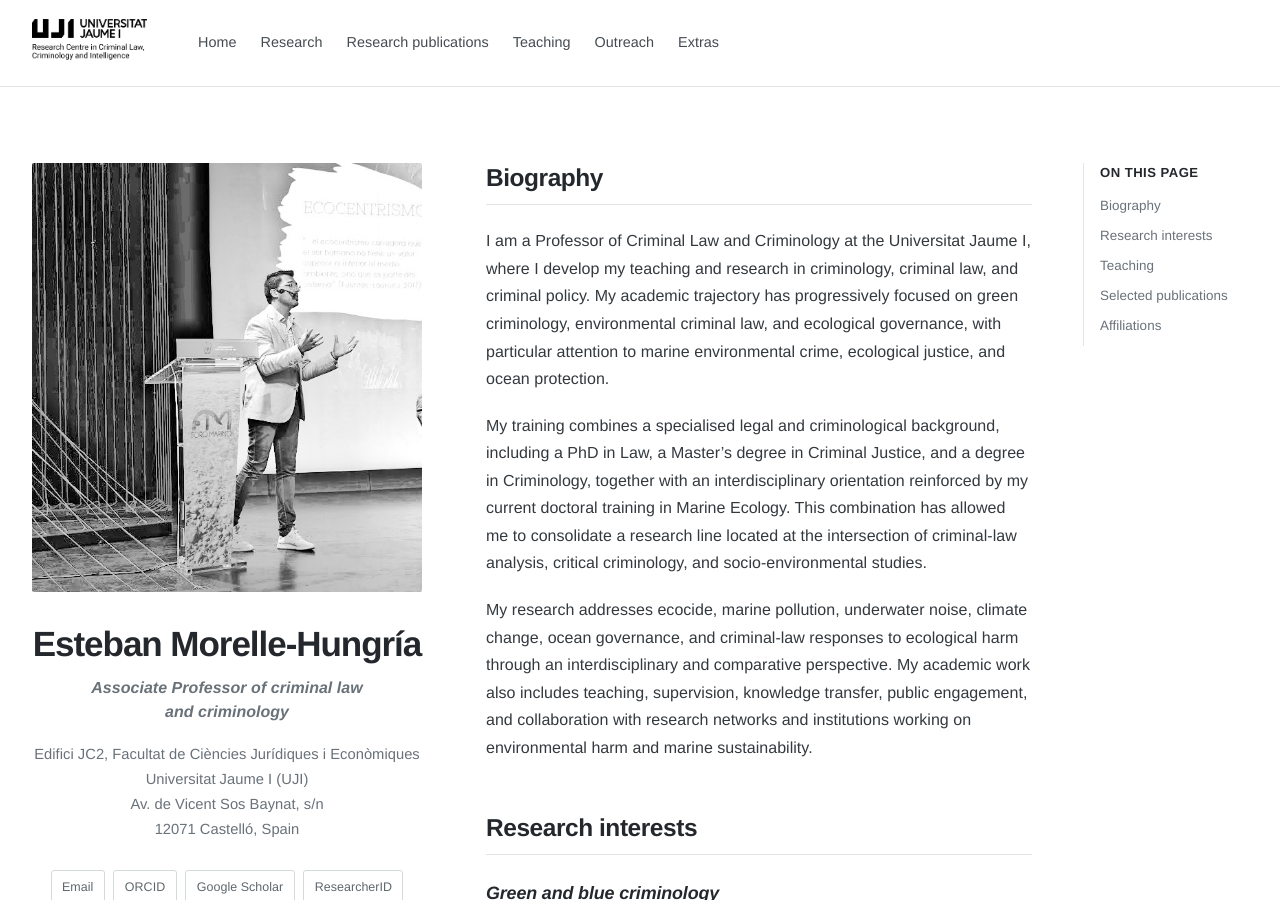
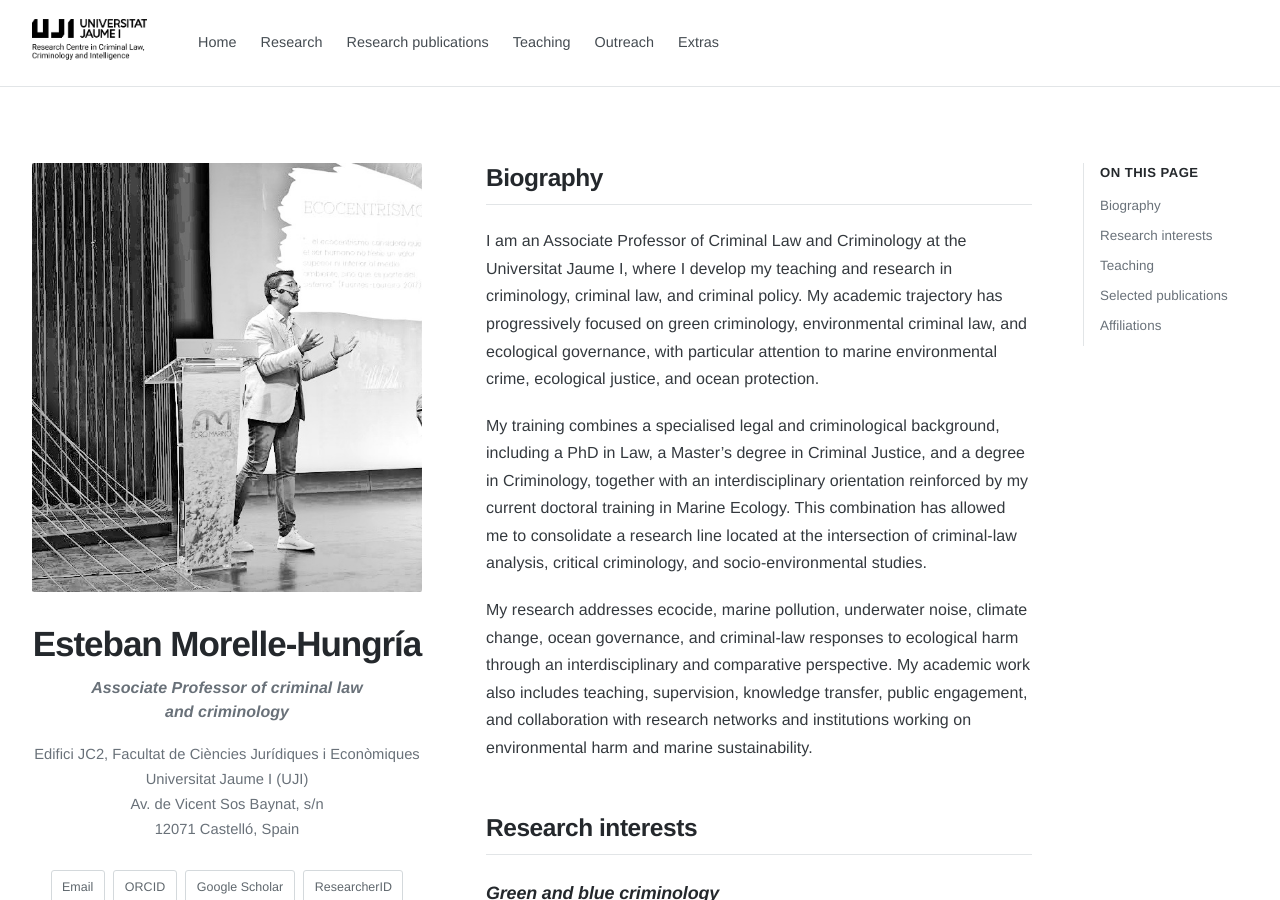
Before and after one commit to emorelleh/emorelleh.github.io, a Jekyll site: the page built from index.md, in a window 1280 px wide and 900 px high. Built offline with Jekyll 4.4.1, drawn with Linux system fonts in a browser that asks for light colours; some of the changed text lies outside the part shown.

Commit message:
Update title and role details in index.md

```diff
--- a/index.md
+++ b/index.md
@@ -46,7 +46,7 @@ description: "Environmental criminal law, green and blue criminology, marine har
         <h2>Biography</h2>
 
         <p>
-          I am a Professor of Criminal Law and Criminology at the Universitat Jaume I,
+          I am an Associate Professor of Criminal Law and Criminology at the Universitat Jaume I,
           where I develop my teaching and research in criminology, criminal law, and criminal policy.
           My academic trajectory has progressively focused on green criminology, environmental criminal law,
           and ecological governance, with particular attention to marine environmental crime,
```
Also changed, not shown: other parts of index.md (+1 -1 lines).
